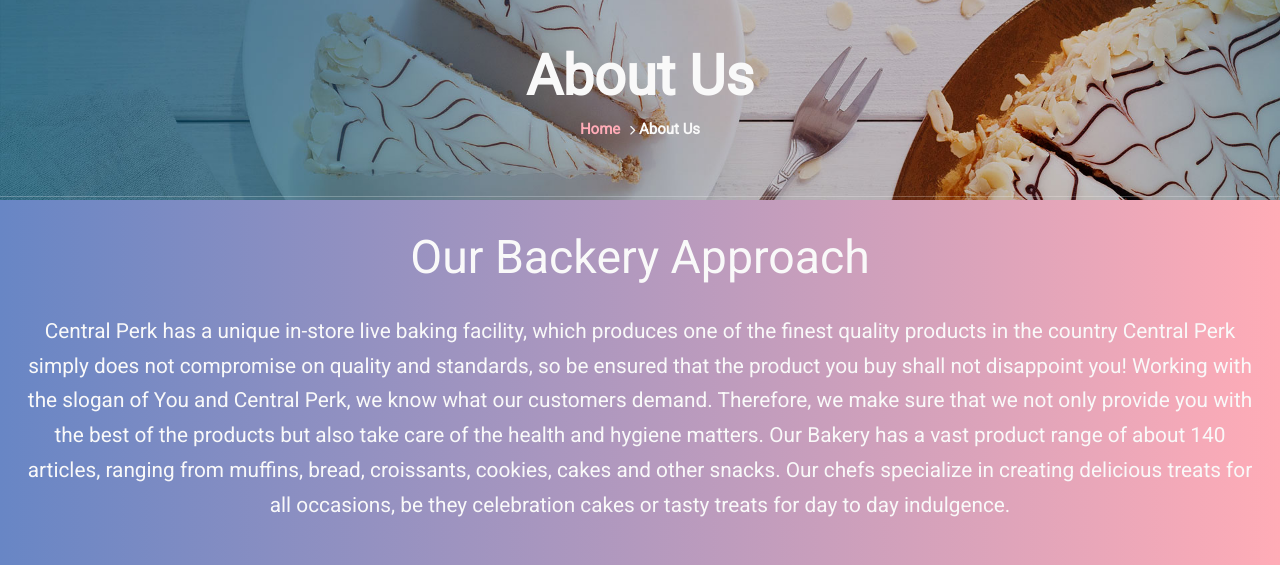
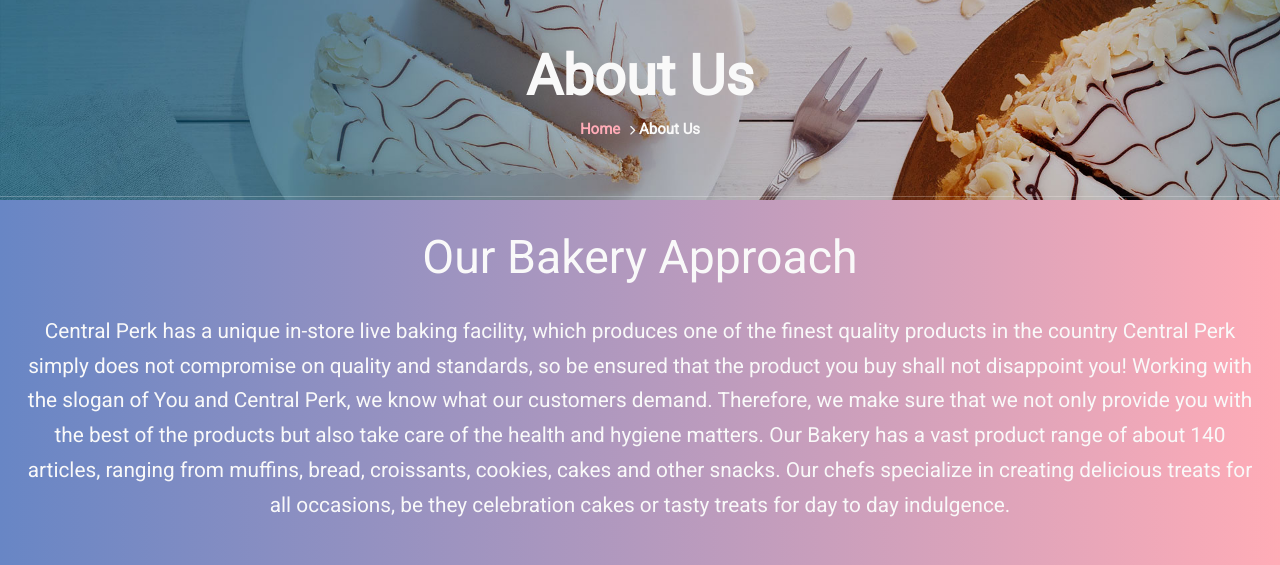
Before and after one commit to AbdullahQureshi1080/bakery-store, a PHP site: page /aboutUs.php in a window 1280 px wide. Shown: the part 117-682 px from the top of the page. Run offline with PHP 8.4, Linux system fonts and the light colour scheme; some libraries are stand-ins or nearby versions; some web fonts are replaced.

Commit message:
Update aboutUs.php

```diff
--- a/aboutUs.php
+++ b/aboutUs.php
@@ -29,7 +29,7 @@
      <!---Our Approach section -------------------->
 
    <div class="textbox" >
-        <h1>Our Backery Approach</h1>
+        <h1>Our Bakery Approach</h1>
         <p>
             Central Perk has a unique in-store live baking facility, which produces one of the finest quality products in the country
             Central Perk simply does not compromise on quality and standards, so be ensured that the product you buy shall not disappoint you! Working with the slogan of You and Central Perk, we know what our customers demand.
@@ -123,7 +123,7 @@
     <div class="d-flex h-100 text-center align-items-center">
       <div class="w-100 text-white">
         <h1 class="display-3">Central Perk</h1>
-        <p class="lead mb-0">Backery Store</p>
+        <p class="lead mb-0">Bakery Store</p>
       </div>
     </div>
   </div>
```
